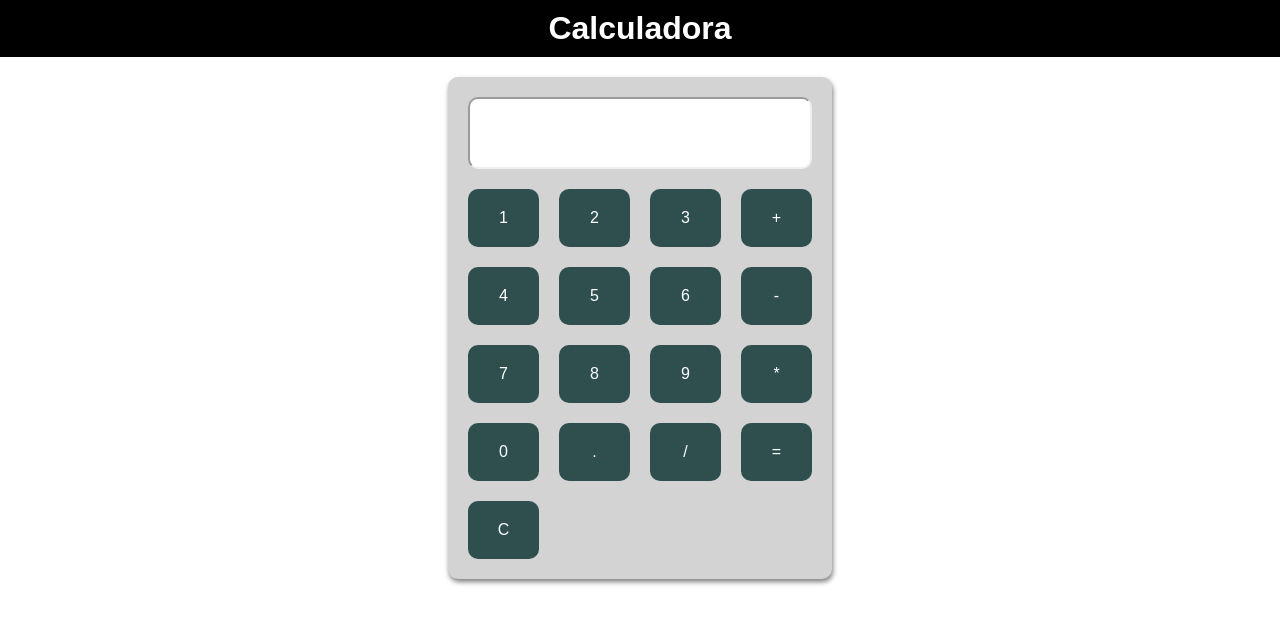
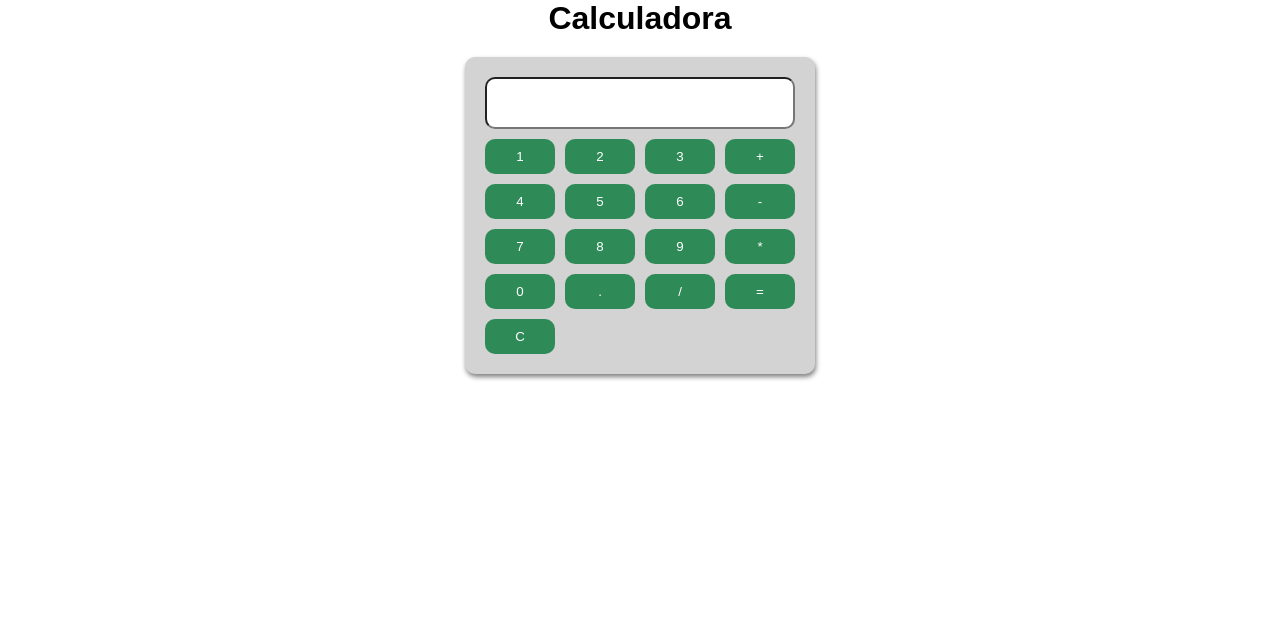
Before and after one commit to andreschaparro/proyecto-calculadora, a plain HTML site: page index.html in a window 1280 px wide. Drawn offline with Linux system fonts and the light colour scheme.

Commit message:
Correcciones CSS

```diff
--- a/style.css
+++ b/style.css
@@ -4,25 +4,18 @@ body {
 }
 
 h1 {
-    margin: 0;
-    padding: 10px;
     text-align: center;
-    background-color: black;
-    color: white
-}
-
-header {
-    margin: 0;
-    margin-bottom: 20px;
+    margin: 0 0 20px 0;
 }
 
 .grid-container {
     display: grid;
     /* La siguiente línea hace que el grid tenga 4 columnas con el mismo ancho */
     grid-template-columns: repeat(4, 1fr);
-    margin: 0 35%;
+    width: 310px;
+    margin: 0 auto;
     padding: 20px;
-    gap: 20px;
+    gap: 10px;
     border-radius: 10px;
     background-color: lightgray;
     /* El box-shadow funciona de forma similar al text-shadow */
@@ -30,37 +23,34 @@ header {
 }
 
 .grid-container>div:first-child {
-    /* Las siguientes líneas producen que la pantalla ocupe las 4 columnas */
+    /* Las siguientes líneas producen que la pantalla ocupe toda la primera fila */
     grid-column-start: 1;
     grid-column-end: 5;
 }
 
 #pantalla {
     width: 100%;
-    /* La siguiente línea evita que la pantalla sobresalga del div */
+    /* La siguiente línea evita que la pantalla ocupe espacio por fuera del div */
     box-sizing: border-box;
-    padding: 20px;
+    padding: 10px;
     font-size: 1.5em;
     text-align: right;
     border-radius: 10px;
-    border: 2px inset;
 }
 
 
 input[type="button"] {
     width: 100%;
-    margin: 0;
-    padding: 20px;
+    box-sizing: border-box;
+    padding: 10px;
+    text-align: center;
+    background-color: seagreen;
+    color: white;
     border: none;
     border-radius: 10px;
-    background-color: darkslategray;
-    color: white;
-    font-size: 1em;
-    text-align: center;
     cursor: pointer;
 }
 
 input[type="button"]:hover {
-    background-color: lightslategray;
-    color: black;
+    background-color: gray;
 }
```
